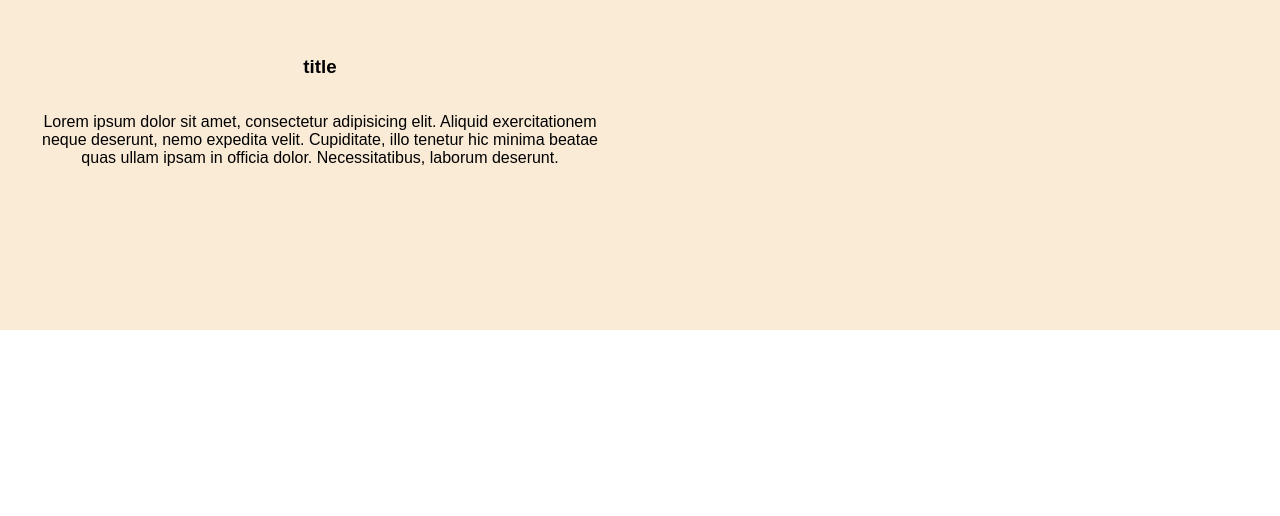
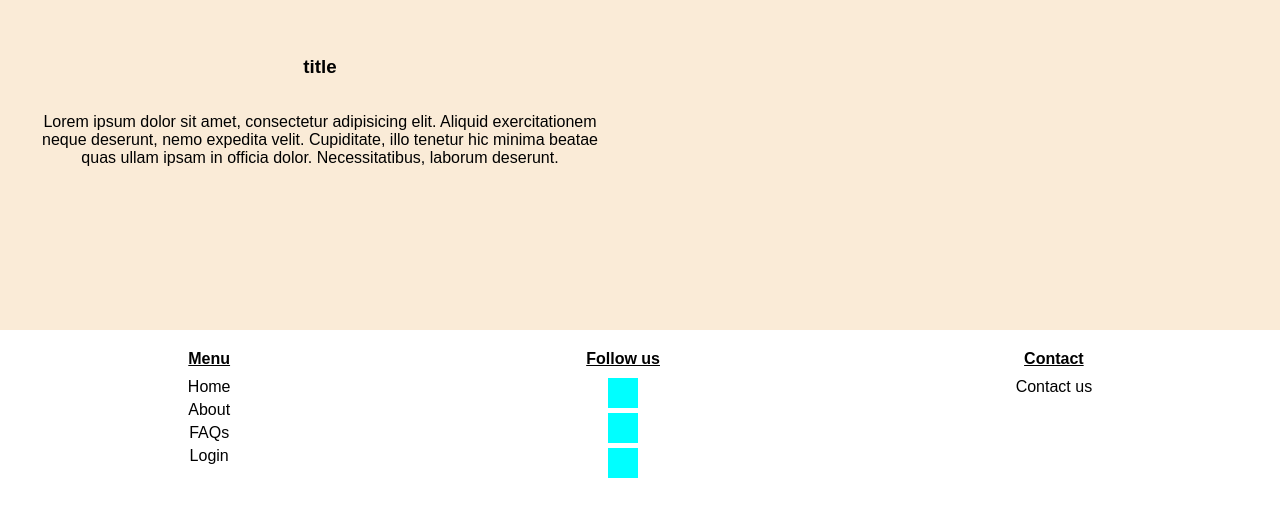
Before and after one commit to NiltonAtanasio/Charity_Connect, a React (Create React App) app: page / in a window 1280 px wide. Shown: the part 1606-2122 px from the top of the page. Before the commit the page ends 1936 px from the top, so only its background shows below. Built offline with nearby package versions, Linux system fonts and the light colour scheme.

Commit message:
Footer started 🤩

```diff
--- a/src/App.jsx
+++ b/src/App.jsx
@@ -79,6 +79,26 @@ function App() {
         </div>
         <div className="images__img"></div>
       </div>
+
+      <div className="footer">
+        <div>
+          <h4>Menu</h4>
+          <p>Home</p>
+          <p>About</p>
+          <p>FAQs</p>
+          <p>Login</p>
+        </div>
+        <div className="footer__icon">
+          <h4>Follow us</h4>
+          <div></div>
+          <div></div>
+          <div></div>
+        </div>
+        <div>
+          <h4>Contact</h4>
+          <p>Contact us</p>
+        </div>
+      </div>
     </div>
   );
 }
--- a/src/styles/app.css
+++ b/src/styles/app.css
@@ -88,3 +88,33 @@
   flex-direction: column;
   justify-content: center;
 }
+
+.footer {
+  display: flex;
+  justify-content: space-around;
+  height: 35vh;
+  padding: 20px 10px;
+}
+
+.footer div {
+  display: flex;
+  flex-direction: column;
+  align-items: center;
+  justify-content: flex-start;
+  gap: 5px;
+}
+
+.footer div p {
+  margin: 0;
+}
+
+.footer div h4 {
+  margin: 0 0 5px;
+  text-decoration: underline;
+}
+
+.footer__icon div {
+  width: 30px;
+  height: 30px;
+  background-color: aqua;
+}
```
